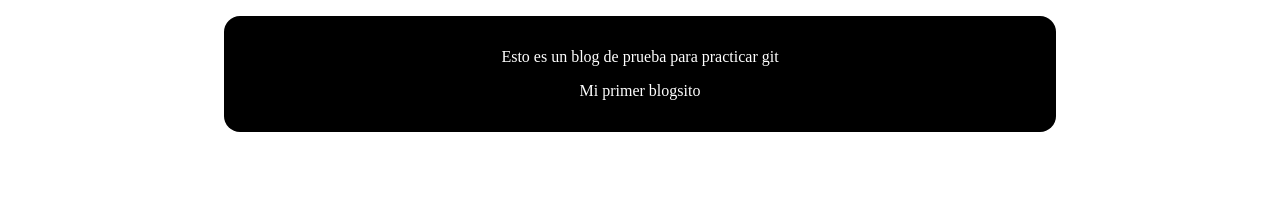
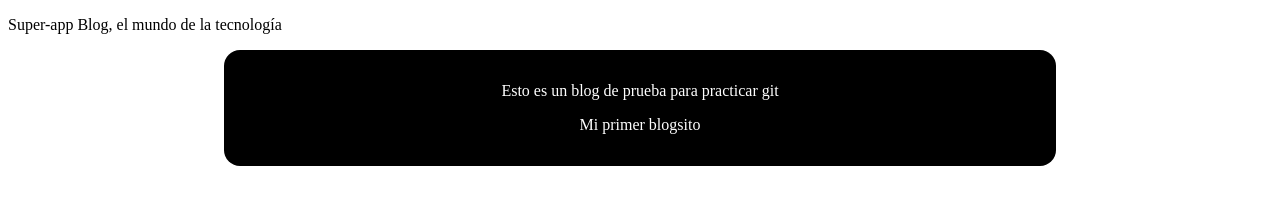
Before and after one commit to filippoagm/super-app, a plain HTML site: page index.html in a window 1280 px wide. Drawn offline with Linux system fonts and the light colour scheme.

Commit message:
Agregada cabecera

```diff
--- a/index.html
+++ b/index.html
@@ -6,7 +6,9 @@
 	<link rel="stylesheet" href="./css/estilo.css" />
 </head>
 <body>
-<header id="cabecera">
+
+	<header id="cabecera">
+		<p>Super-app Blog, el mundo de la tecnología</p>
 </header>
 <div id="body">
 <p>Esto es un blog de prueba para practicar git</p>
```
